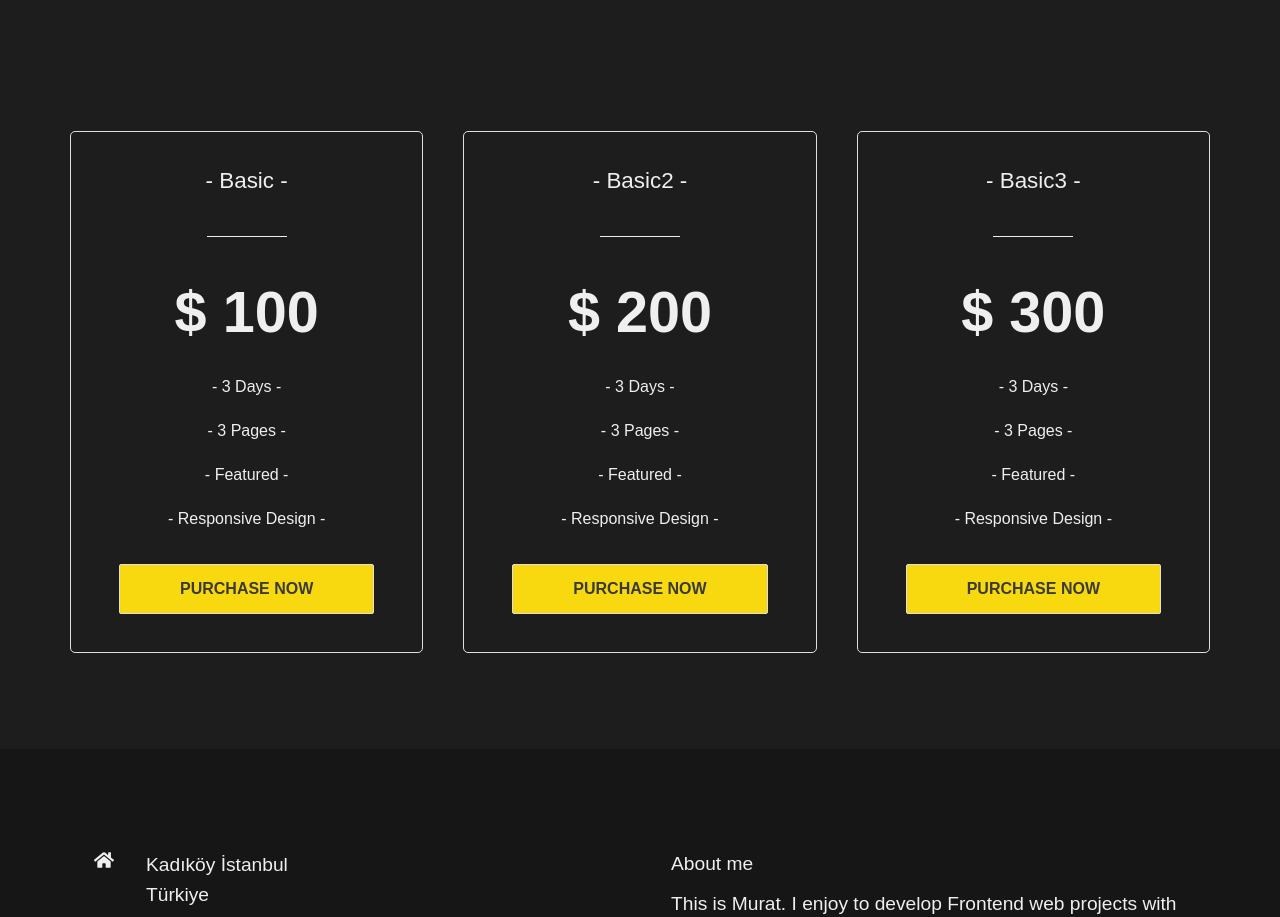
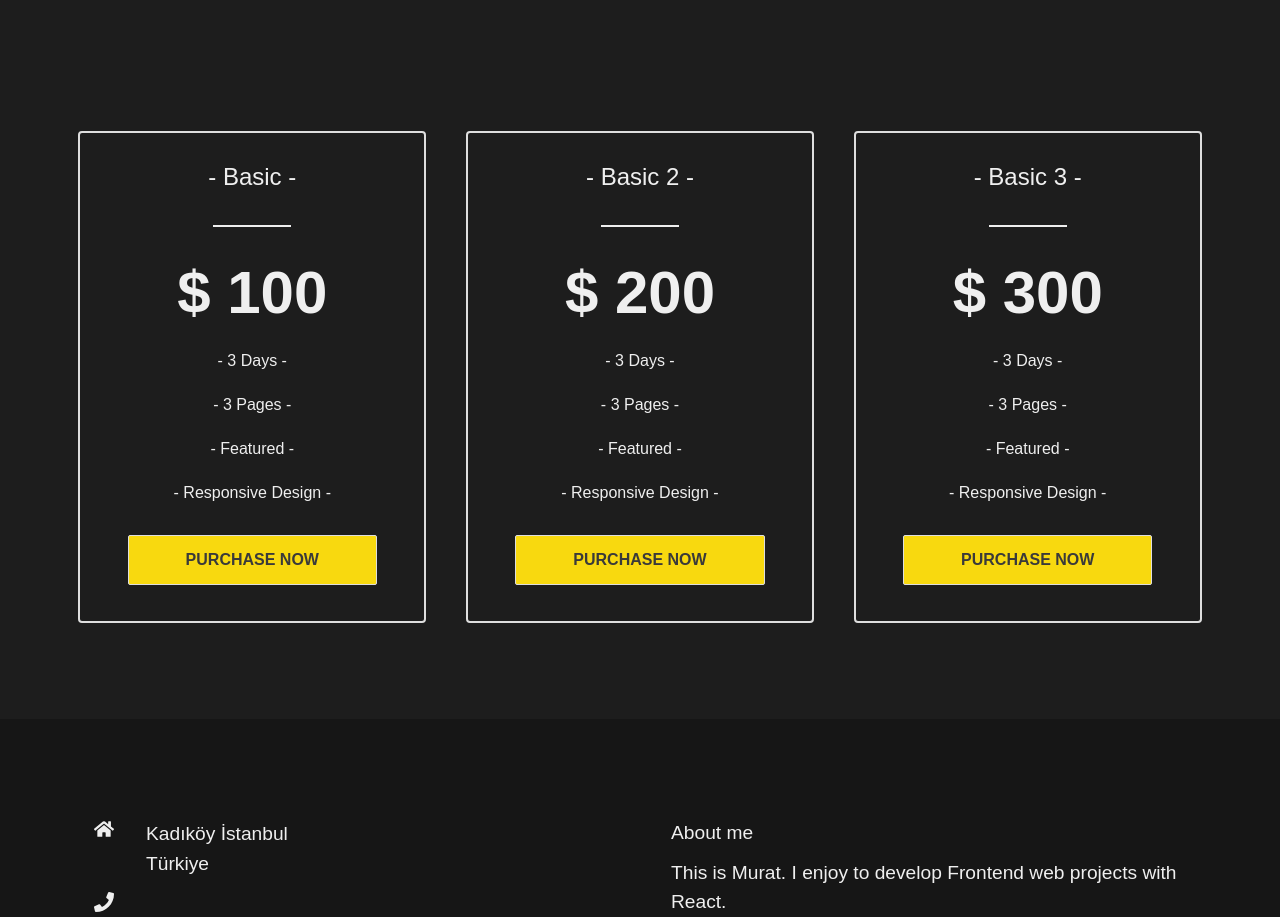
Before and after one commit to Muratozbk/my-portfolio-app, a React (Create React App) app: page /project in a window 1280 px wide. Shown: the part 1060-1977 px from the top of the page. Built offline with nearby package versions, Linux system fonts and the light colour scheme.

Commit message:
pricing card tailwind css

```diff
--- a/src/components/PricingCard.jsx
+++ b/src/components/PricingCard.jsx
@@ -1,50 +1,53 @@
 import { Link } from 'react-router-dom'
-import './PricingCardStyle.css'
 import React from 'react'
 
 const PricingCard = () => {
     return (
-        <div className='pricing'>
-            <div className="card-container">
+        <div className='pricing py-24 px-4'>
+            <div className="card-container max-w-6xl m-auto grid grid-cols-1 gap-10 md:max-w-[90%] md:grid-cols-3 ">
 
-                <div className="card">
-                    <h3>- Basic -</h3>
-                    <span className="bar"></span>
-                    <p className="btc">$ 100</p>
-                    <p>- 3 Days -</p>
-                    <p>- 3 Pages -</p>
-                    <p>- Featured -</p>
-                    <p>- Responsive Design -</p>
+                <div className="card border-2 border-[#dedede] rounded p-4 text-center hover:bg-zinc-950">
+                    <h3 className='text-2xl/6 p-4'>- Basic -</h3>
+                    <span className="bar border-b-2 border-[#eee] w-[25%] block my-5 mx-auto"></span>
+                    <p className="btc text-6xl font-semibold py-4 ">$ 100</p>
+                    <p className='py-2.5'>- 3 Days -</p>
+                    <p className='py-2.5'>- 3 Pages -</p>
+                    <p className='py-2.5'>- Featured -</p>
+                    <p className='py-2.5'>- Responsive Design -</p>
                     <Link to={'/contact'}
-                        className='btn'> Purchase Now
+                        className='btn block w-[80%] mx-auto my-5'> Purchase Now
                     </Link>
                 </div>
 
-                <div className="card">
-                    <h3>- Basic2 -</h3>
-                    <span className="bar"></span>
-                    <p className="btc ">$ 200</p>
-                    <p>- 3 Days -</p>
-                    <p>- 3 Pages -</p>
-                    <p>- Featured -</p>
-                    <p>- Responsive Design -</p>
+
+                <div className="card border-2 border-[#dedede] rounded p-4 text-center hover:bg-zinc-950">
+                    <h3 className='text-2xl/6 p-4'>- Basic 2 -</h3>
+                    <span className="bar border-b-2 border-[#eee] w-[25%] block my-5 mx-auto"></span>
+                    <p className="btc text-6xl font-semibold py-4 ">$ 200</p>
+                    <p className='py-2.5'>- 3 Days -</p>
+                    <p className='py-2.5'>- 3 Pages -</p>
+                    <p className='py-2.5'>- Featured -</p>
+                    <p className='py-2.5'>- Responsive Design -</p>
                     <Link to={'/contact'}
-                        className='btn'> Purchase Now
+                        className='btn block w-[80%] mx-auto my-5'> Purchase Now
                     </Link>
                 </div>
 
-                <div className="card">
-                    <h3>- Basic3 -</h3>
-                    <span className="bar"></span>
-                    <p className="btc">$ 300</p>
-                    <p>- 3 Days -</p>
-                    <p>- 3 Pages -</p>
-                    <p>- Featured -</p>
-                    <p>- Responsive Design -</p>
+
+                <div className="card border-2 border-[#dedede] rounded p-4 text-center hover:bg-zinc-950">
+                    <h3 className='text-2xl/6 p-4'>- Basic 3 -</h3>
+                    <span className="bar border-b-2 border-[#eee] w-[25%] block my-5 mx-auto"></span>
+                    <p className="btc text-6xl font-semibold py-4 ">$ 300</p>
+                    <p className='py-2.5'>- 3 Days -</p>
+                    <p className='py-2.5'>- 3 Pages -</p>
+                    <p className='py-2.5'>- Featured -</p>
+                    <p className='py-2.5'>- Responsive Design -</p>
                     <Link to={'/contact'}
-                        className='btn'> Purchase Now
+                        className='btn block w-[80%] mx-auto my-5'> Purchase Now
                     </Link>
                 </div>
+
+
 
             </div>
         </div>
--- a/src/components/PricingCardStyle.css
+++ /dev/null
@@ -1,59 +0,0 @@
-.pricing {
-    width: 100%;
-    padding: 6rem 1rem;
-}
-
-.card-container {
-    max-width: 1140px;
-    margin: auto;
-    display: grid;
-    grid-template-columns: repeat(3, 1fr);
-    gap: 40px;
-}
-
-.card {
-    border: 1px solid #dedede;
-    text-align: center;
-    padding: 1rem;
-    border-radius: 5px;
-}
-
-.card:hover {
-    background-color: #161616;
-}
-
-.card h3 {
-    font-size: 1.4rem;
-    padding: 1rem;
-}
-
-.card p {
-    padding: 10px 0;
-}
-
-.bar {
-    border-bottom: 1px solid #eee;
-    width: 25%;
-    display: block;
-    margin: 1.4rem auto;
-}
-
-.btc {
-    font-size: 3.6rem;
-    font-weight: 600;
-    padding: 1rem 0;
-}
-
-.card .btn {
-    display: block;
-    width: 80%;
-    margin: 1.4rem auto;
-}
-
-@media (max-width: 740px) {
-    .card-container {
-        max-width: 90%;
-        grid-template-columns: 1fr;
-
-    }
-}
```
